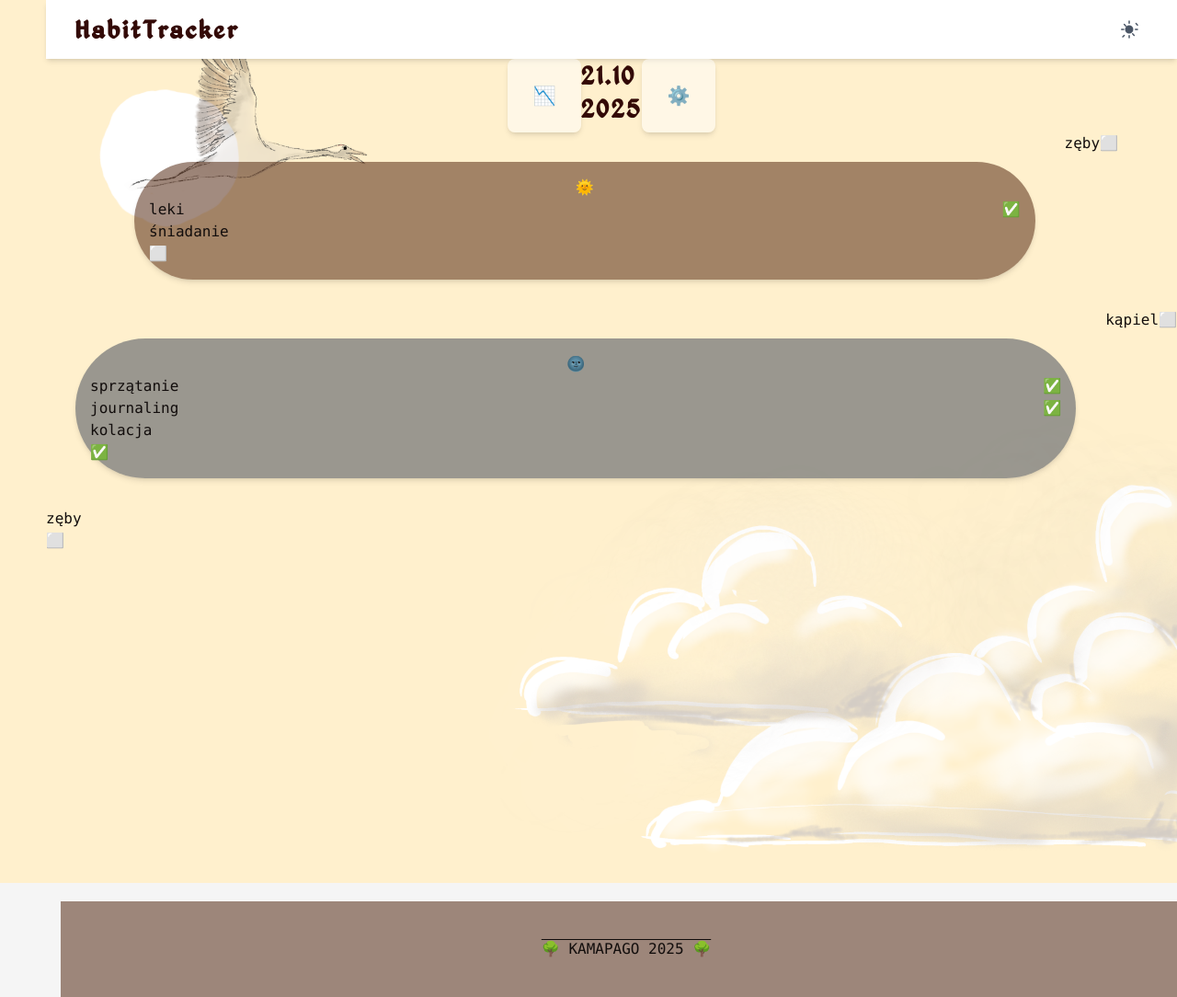
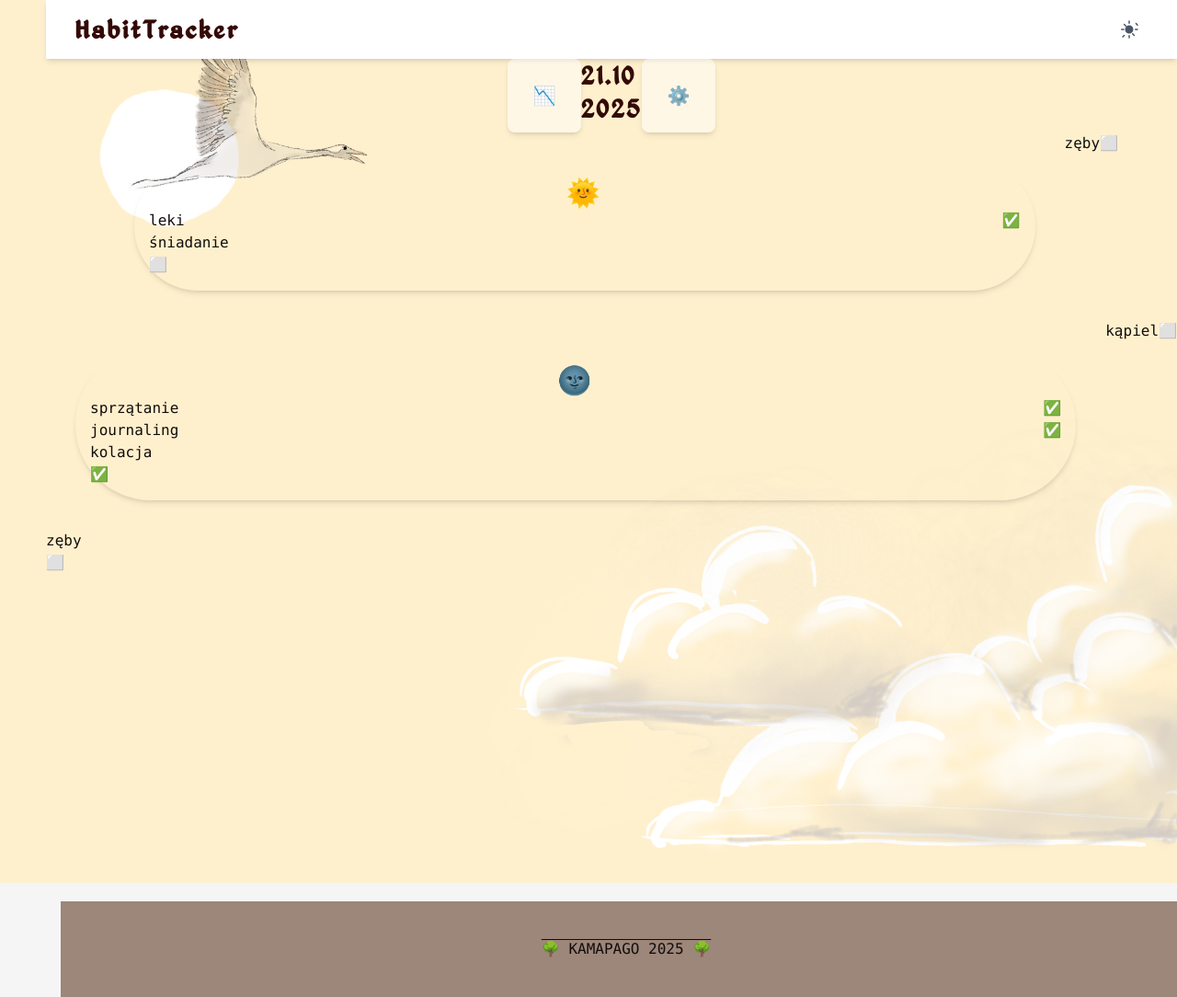
Before and after one commit to kama-pa-go/KGprojects, a Jekyll site: the page nawyki.html, which Jekyll copies as it is, in a window 1280 px wide. Shown: the whole page at 92% size. Built offline with Jekyll 4.4.1, drawn with Linux system fonts in a browser that asks for light colours.

Commit message:
Teraz powinny być lepsze kolory pasków

```diff
--- a/nawyki.html
+++ b/nawyki.html
@@ -105,15 +105,15 @@
           <button class="rounded-lg bg-white/50 shadow-md w-20 h-20 text-xl">⚙️</button>
         </div>
         <div class="flex flex-row mx-8 px-8">
-          <div id="poranne-nawyki" class="flex flex-col w-full p-4 m-8 shadow-md rounded-full bg-amber-950/50">
-            <div class="flex flex-row justify-center"><p>🌞</p></div>
+          <div id="poranne-nawyki" class="flex flex-col w-full p-4 m-8 shadow-md rounded-full bg-orange-50/50">
+            <div class="flex flex-row justify-center"><h1>🌞</h1></div>
             <div class="flex flex-row justify-between"><p>leki</p><p>✅</p></div>
             <div class="flex flex-row justify-between"></div><p>śniadanie</p><p>⬜</p></div>
             <div class="flex flex-row justify-between"></div><p>zęby</p><p>⬜</p></div>
           </div>
           <div class="flex flex-row">
-          <div id="wieczorne-nawyki" class="flex flex-col w-full p-4 m-8 shadow-md rounded-full bg-gray-700/50">
-            <div class="flex flex-row justify-center"><p>🌚</p></div>
+          <div id="wieczorne-nawyki" class="flex flex-col w-full p-4 m-8 shadow-md rounded-full bg-sky-50/50">
+            <div class="flex flex-row justify-center"><h1>🌚</h1></div>
             <div class="flex flex-row justify-between"><p>sprzątanie</p><p>✅</p></div>
             <div class="flex flex-row justify-between"><p>journaling</p><p>✅</p></div>
             <div class="flex flex-row justify-between"></div><p>kolacja</p><p>✅</p></div>
```
